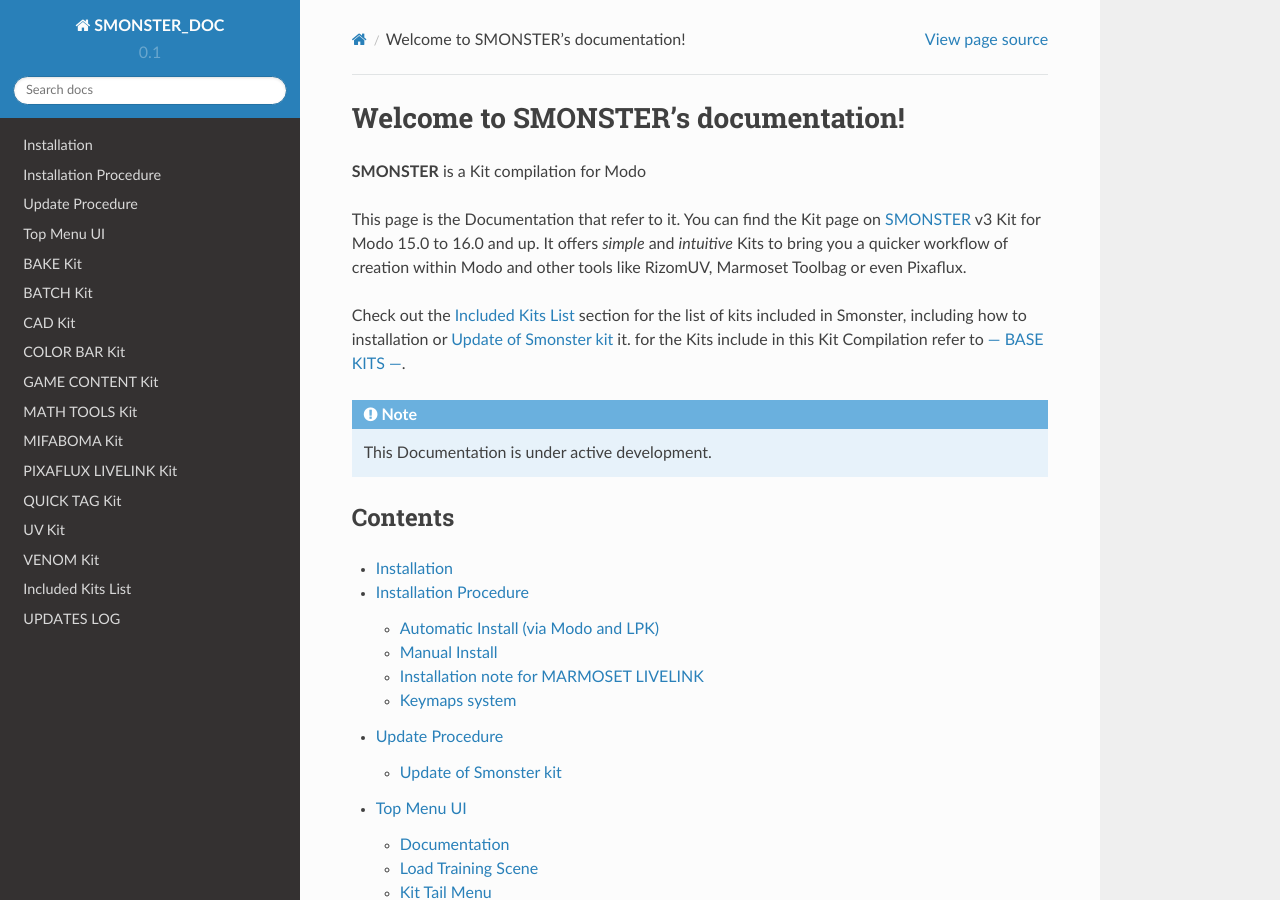
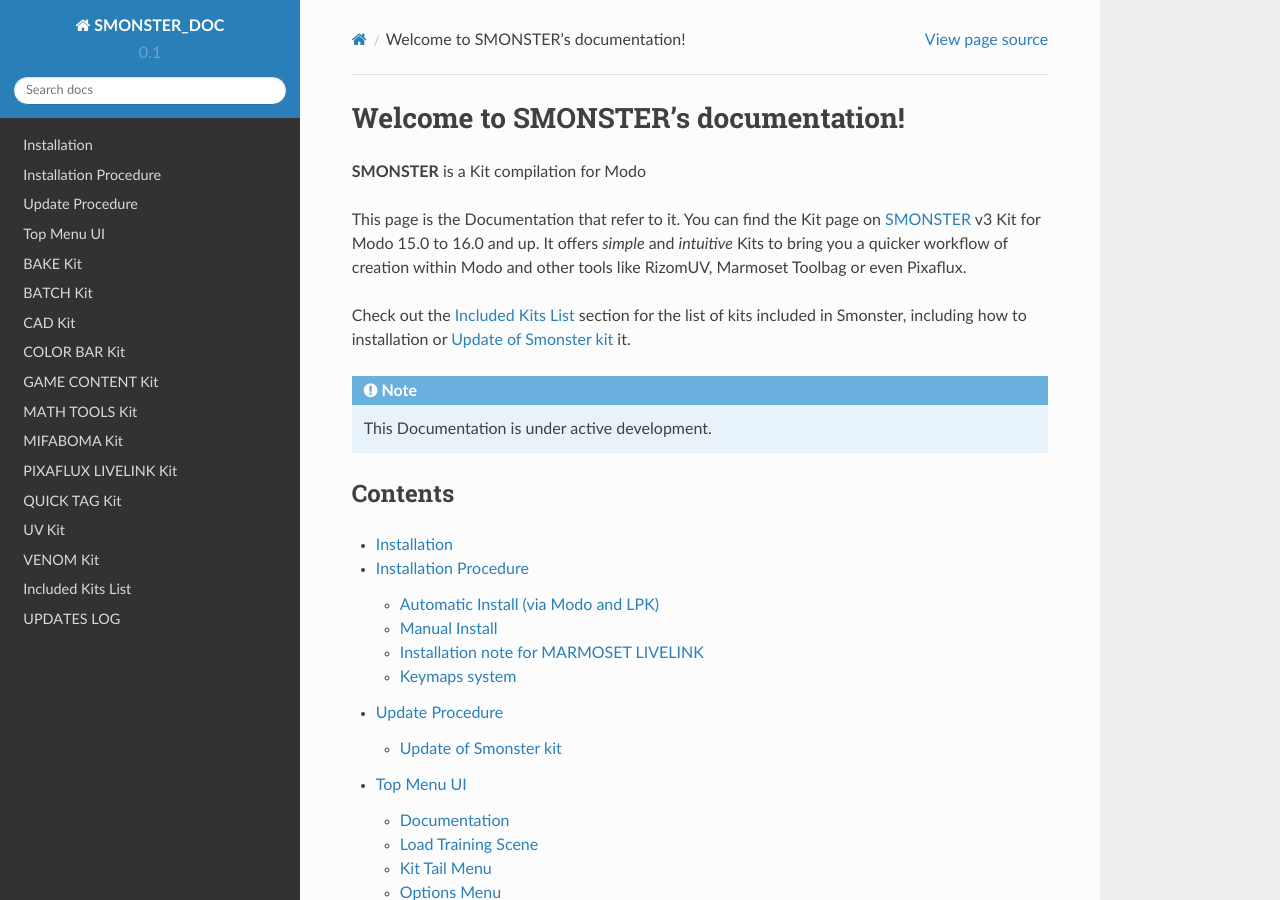
Before and after one commit to smoluck/SMONSTER_DOC, a Sphinx documentation site: the page built from docs/source/index.rst, in a window 1280 px wide and 900 px high. Built offline with Sphinx 7.4.7 and the Read the Docs theme 2.0.0, drawn with Linux system fonts in a browser that asks for light colours.

Commit message:
Update index.rst

```diff
--- a/docs/source/index.rst
+++ b/docs/source/index.rst
@@ -9,7 +9,6 @@
 
 Check out the :doc:`kitlist` section for the list of kits included in Smonster, including
 how to :ref:`installation` or :ref:`update` it.
-for the Kits include in this Kit Compilation refer to :doc:`kits`.
 
 .. note::
 
```
